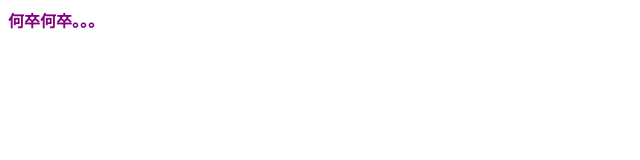
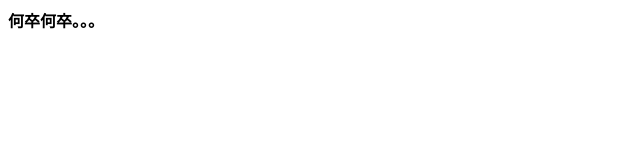
Before and after one commit to kosi0221/231205025-git-workshop, a plain HTML site: page index.html in a window 1280 px wide. Shown: the full height of the page, 0-640 px from the left. Drawn offline with Linux system fonts and the light colour scheme.

Commit message:
Update index.html

```diff
--- a/index.html
+++ b/index.html
@@ -5,6 +5,6 @@
     <title>タイトル</title>
 </head>
   <body>
-    <strong style="color: purple">何卒何卒。。。</strong>
+    <strong style="color; purple">何卒何卒。。。</strong>
   </body>
 </html>
```
